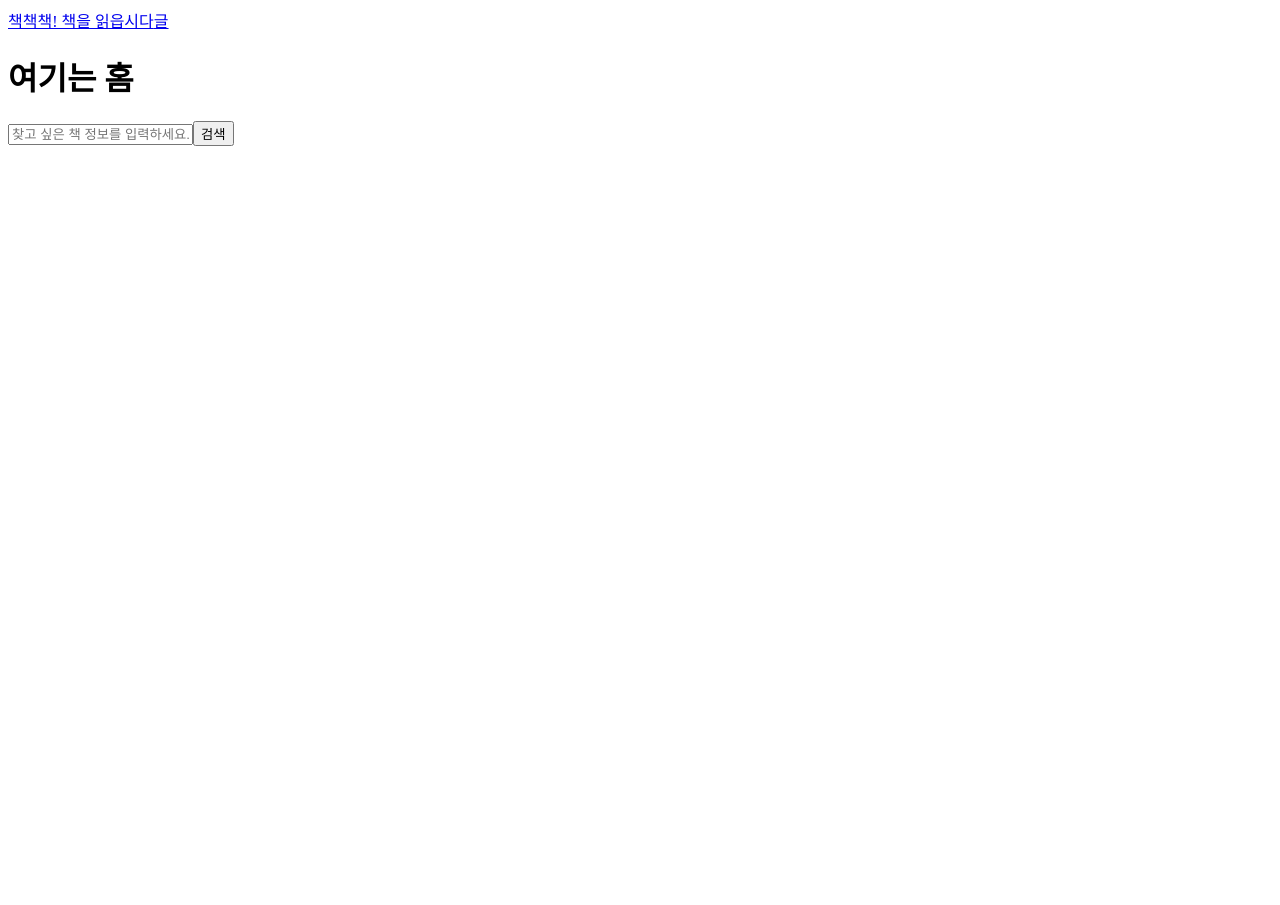
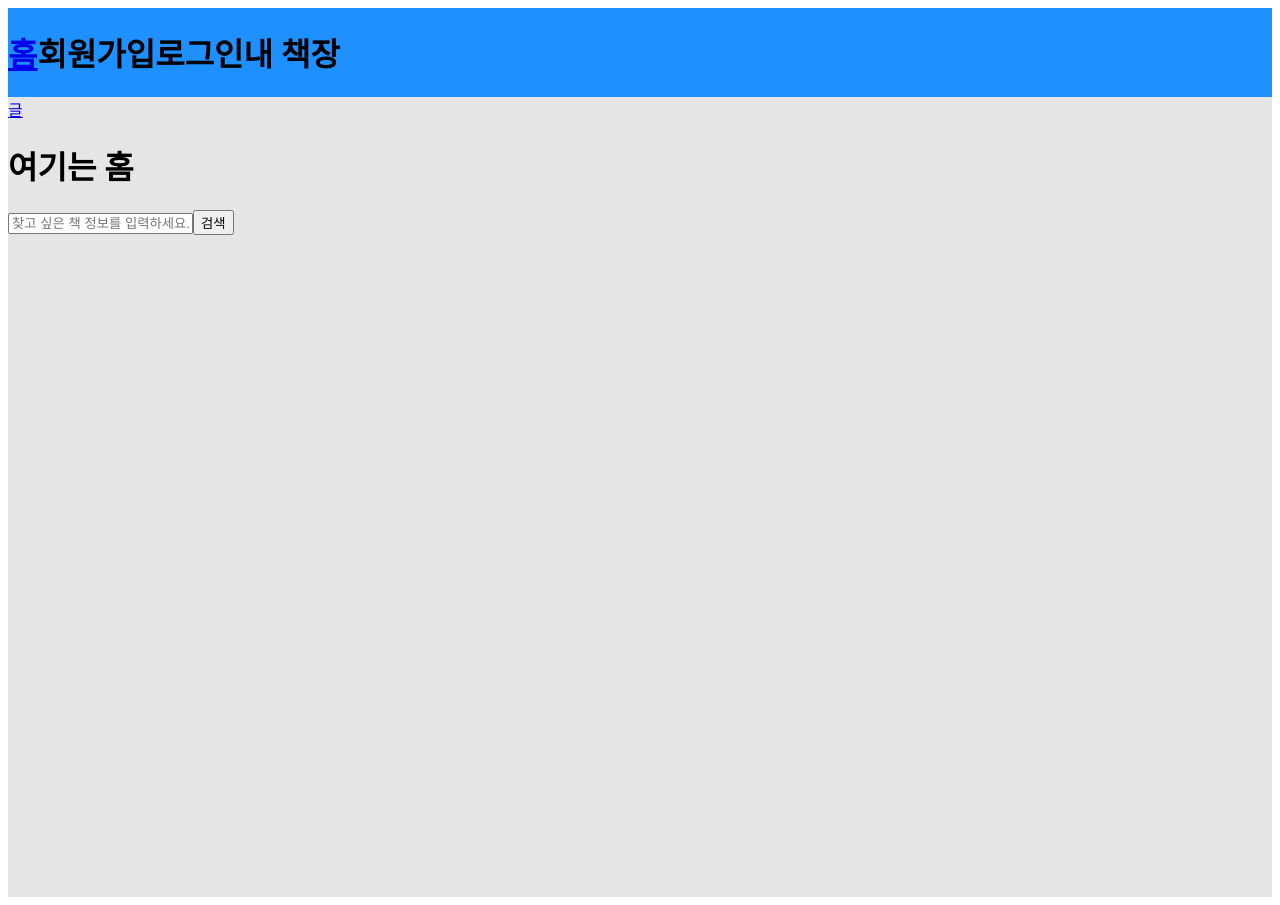
Before and after one commit to mnmhbbb/book-search, a React (Create React App) app: page / in a window 1280 px wide. Before the commit the page ends 800 px from the top, so only its background shows below. Built offline with nearby package versions, Linux system fonts and the light colour scheme.

Commit message:
💄 NavBar 추가

```diff
--- a/src/App.js
+++ b/src/App.js
@@ -2,10 +2,12 @@ import React, { Suspense } from 'react';
 import { Route, Switch } from 'react-router';
 import Home from 'pages/Home';
 import PostForm from 'pages/PostForm';
+import NavBar from 'components/NavBar';
 
 function App() {
   return (
     <Suspense fallback={<h1>Loading...</h1>}>
+      <NavBar />
       <Switch>
         <Route exact path="/" component={Home} />
         <Route exact path="/post" component={PostForm} />
--- /dev/null
+++ b/src/components/NavBar/index.js
@@ -0,0 +1,17 @@
+import React from 'react';
+import { Link } from 'react-router-dom';
+
+const NavBar = () => {
+  return (
+    <div style={{ backgroundColor: '#1e90ff', display: 'flex' }}>
+      <h1>
+        <Link to="/">홈</Link>
+      </h1>
+      <h1>회원가입</h1>
+      <h1>로그인</h1>
+      <h1>내 책장</h1>
+    </div>
+  );
+};
+
+export default NavBar;
--- a/src/layouts/Layout/index.js
+++ b/src/layouts/Layout/index.js
@@ -3,8 +3,7 @@ import { Link } from 'react-router-dom';
 
 const Layout = ({ children }) => {
   return (
-    <div>
-      <Link to="/">책책책! 책을 읽읍시다</Link>
+    <div style={{ backgroundColor: '#e5e5e5', width: '100%', height: '100vh' }}>
       <Link to="/post">글</Link>
       {children}
     </div>
```
